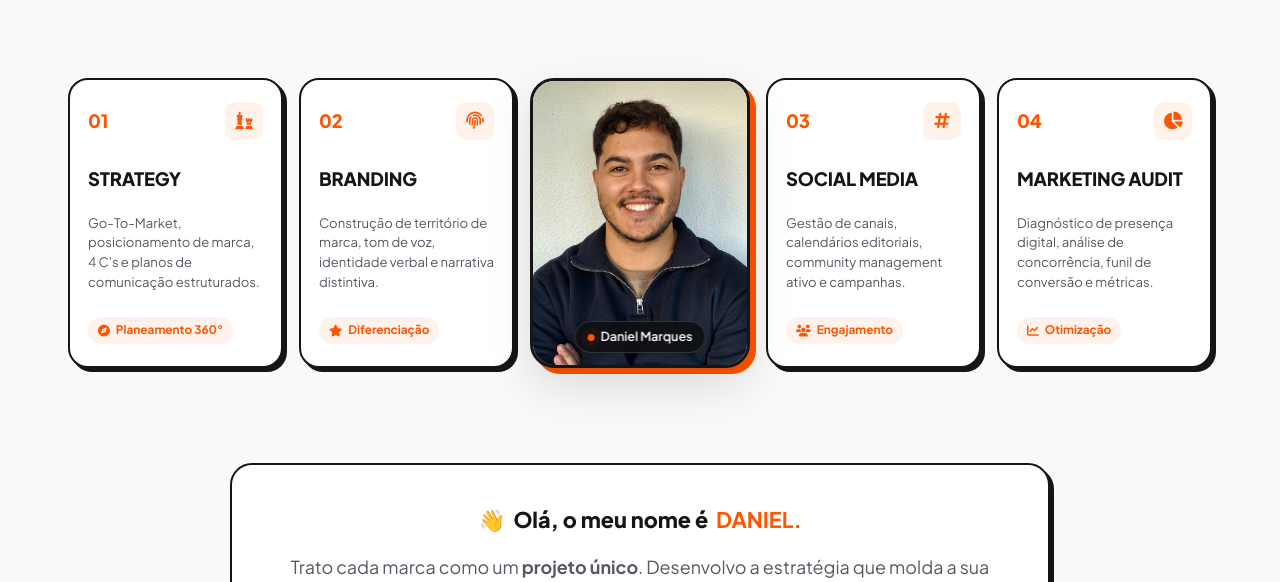
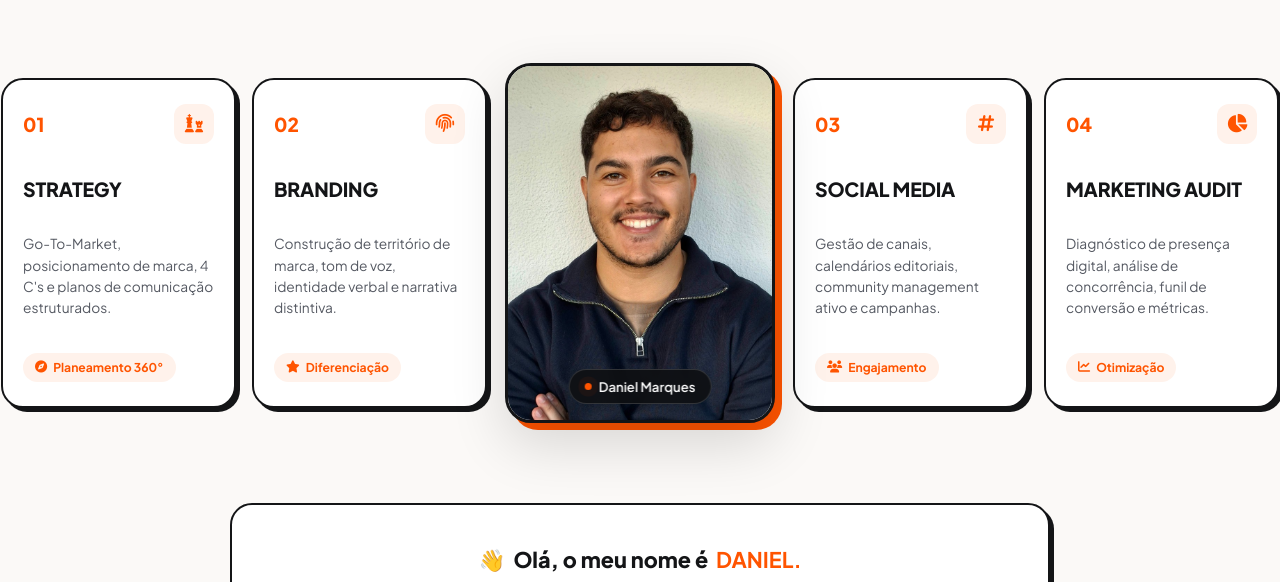
Before and after one commit to danielffmarques/danielffmarques.github.io, a plain HTML site: page index.html in a window 1280 px wide. Shown: the part 658-1240 px from the top of the page. Drawn offline with Linux system fonts and the light colour scheme.

Commit message:
Enlarge cards and portrait with prominent hierarchy, set cursor to default

```diff
--- a/style.css
+++ b/style.css
@@ -489,15 +489,15 @@ a {
   display: flex;
   justify-content: center;
   align-items: center;
-  gap: 16px;
+  gap: 18px;
   position: relative;
-  min-height: 380px;
-  max-width: 1280px;
+  min-height: 420px;
+  max-width: 1360px;
   margin: 36px auto 50px auto;
   perspective: 1200px;
 }
 
-/* Center Portrait Card */
+/* Center Portrait Card (Larger & Prominent) */
 .stage-center-portrait {
   position: relative;
   z-index: 10;
@@ -505,29 +505,32 @@ a {
   display: flex;
   flex-direction: column;
   align-items: center;
+  cursor: default;
   transition: transform 0.6s cubic-bezier(0.16, 1, 0.3, 1);
 }
 
 .portrait-card-frame {
-  width: 220px;
-  height: 290px;
-  border-radius: 24px;
+  width: 270px;
+  height: 360px;
+  border-radius: 26px;
   overflow: hidden;
   position: relative;
-  border: 3px solid var(--border-dark);
-  box-shadow: 0 18px 45px rgba(0, 0, 0, 0.12), 6px 6px 0px var(--primary);
+  border: 3.5px solid var(--border-dark);
+  box-shadow: 0 22px 55px rgba(0, 0, 0, 0.14), 7px 7px 0px var(--primary);
   background: var(--bg-surface);
+  cursor: default;
   transition: transform 0.4s ease, box-shadow 0.4s ease;
 }
 
 [data-theme="dark"] .portrait-card-frame {
-  border-color: rgba(255, 255, 255, 0.2);
-  box-shadow: 0 18px 45px rgba(0, 0, 0, 0.4), 6px 6px 0px var(--primary);
+  border-color: rgba(255, 255, 255, 0.25);
+  box-shadow: 0 22px 55px rgba(0, 0, 0, 0.5), 7px 7px 0px var(--primary);
 }
 
 .portrait-card-frame:hover {
-  transform: translateY(-4px) scale(1.02);
-  box-shadow: 0 24px 55px rgba(255, 84, 0, 0.25), 8px 8px 0px var(--primary);
+  cursor: default;
+  transform: translateY(-4px) scale(1.01);
+  box-shadow: 0 26px 60px rgba(255, 84, 0, 0.22), 8px 8px 0px var(--primary);
 }
 
 .stage-portrait-img {
@@ -536,26 +539,29 @@ a {
   object-fit: cover;
   object-position: center 18%;
   display: block;
+  cursor: default;
+  user-select: none;
 }
 
 .portrait-badge {
   position: absolute;
-  bottom: 12px;
+  bottom: 16px;
   left: 50%;
   transform: translateX(-50%);
   background: rgba(14, 15, 18, 0.88);
   backdrop-filter: blur(8px);
   color: #FFFFFF;
-  padding: 5px 12px;
+  padding: 6px 15px;
   border-radius: 9999px;
-  font-size: 0.78rem;
+  font-size: 0.82rem;
   font-weight: 600;
   display: inline-flex;
   align-items: center;
-  gap: 6px;
+  gap: 7px;
   white-space: nowrap;
-  box-shadow: 0 4px 12px rgba(0,0,0,0.25);
+  box-shadow: 0 4px 14px rgba(0,0,0,0.25);
   border: 1px solid rgba(255, 255, 255, 0.15);
+  cursor: default;
 }
 
 .portrait-badge .pulse-dot {
@@ -583,20 +589,21 @@ a {
   justify-content: flex-start;
 }
 
-/* Individual Specialization Card */
+/* Individual Specialization Card (Larger, Non-Clickable Presentation) */
 .spec-card {
-  width: 215px;
-  min-height: 290px;
+  width: 235px;
+  min-height: 330px;
   background: var(--bg-surface);
   border: 2px solid var(--border-dark);
-  border-radius: 20px;
+  border-radius: 22px;
   box-shadow: 4px 4px 0px var(--border-dark);
-  padding: 22px 18px;
+  padding: 24px 20px;
   display: flex;
   flex-direction: column;
   justify-content: space-between;
   position: relative;
-  cursor: pointer;
+  cursor: default !important;
+  user-select: none;
   will-change: transform, opacity;
   transition: box-shadow 0.3s ease, border-color 0.3s ease, transform 0.3s ease;
 }
@@ -607,9 +614,10 @@ a {
 }
 
 .spec-card:hover {
-  transform: translateY(-8px) scale(1.03) !important;
+  cursor: default !important;
+  transform: translateY(-4px) !important;
   border-color: var(--primary);
-  box-shadow: 8px 8px 0px var(--primary) !important;
+  box-shadow: 6px 6px 0px var(--primary) !important;
 }
 
 .spec-card-top {
@@ -617,59 +625,64 @@ a {
   justify-content: space-between;
   align-items: center;
   margin-bottom: 12px;
+  cursor: default;
 }
 
 .spec-num {
   font-family: var(--font-display);
+  font-size: 1.2rem;
+  font-weight: 800;
+  color: var(--primary);
+  cursor: default;
+}
+
+.spec-icon {
+  width: 40px;
+  height: 40px;
+  border-radius: 12px;
+  background: var(--primary-light);
+  color: var(--primary);
+  display: flex;
+  align-items: center;
+  justify-content: center;
   font-size: 1.15rem;
-  font-weight: 800;
-  color: var(--primary);
-}
-
-.spec-icon {
-  width: 38px;
-  height: 38px;
-  border-radius: 10px;
-  background: var(--primary-light);
-  color: var(--primary);
-  display: flex;
-  align-items: center;
-  justify-content: center;
-  font-size: 1.1rem;
-  transition: transform 0.3s ease;
+  cursor: default;
 }
 
 .spec-card:hover .spec-icon {
-  transform: rotate(10deg) scale(1.1);
+  transform: rotate(6deg) scale(1.06);
 }
 
 .spec-title {
   font-family: var(--font-display);
-  font-size: 1.15rem;
+  font-size: 1.22rem;
   font-weight: 800;
   color: var(--text-main);
-  margin-bottom: 8px;
+  margin-bottom: 10px;
   letter-spacing: -0.01em;
+  cursor: default;
 }
 
 .spec-desc {
-  font-size: 0.82rem;
+  font-size: 0.86rem;
   color: var(--text-muted);
-  line-height: 1.5;
-  margin-bottom: 14px;
+  line-height: 1.55;
+  margin-bottom: 16px;
+  cursor: default;
 }
 
 .spec-tag {
   display: inline-flex;
   align-items: center;
   gap: 6px;
-  font-size: 0.74rem;
+  font-size: 0.76rem;
   font-weight: 700;
   color: var(--primary);
   background: var(--primary-light);
-  padding: 4px 10px;
+  padding: 5px 12px;
   border-radius: 9999px;
   width: fit-content;
+  cursor: default;
 }
 
 /* ==========================================================================
@@ -677,14 +690,14 @@ a {
    ========================================================================== */
 /* Left Wing: Cards originate from behind portrait */
 .stage-wing-left .card-left-1 {
-  transform: translateX(250px) scale(0.65) rotate(6deg);
+  transform: translateX(280px) scale(0.65) rotate(6deg);
   opacity: 0;
   pointer-events: none;
   transition: transform 0.85s cubic-bezier(0.16, 1, 0.3, 1) 0.12s, opacity 0.5s ease 0.12s, box-shadow 0.3s ease;
 }
 
 .stage-wing-left .card-left-2 {
-  transform: translateX(130px) scale(0.75) rotate(3deg);
+  transform: translateX(150px) scale(0.75) rotate(3deg);
   opacity: 0;
   pointer-events: none;
   transition: transform 0.75s cubic-bezier(0.16, 1, 0.3, 1) 0.04s, opacity 0.5s ease 0.04s, box-shadow 0.3s ease;
@@ -692,14 +705,14 @@ a {
 
 /* Right Wing: Cards originate from behind portrait */
 .stage-wing-right .card-right-1 {
-  transform: translateX(-130px) scale(0.75) rotate(-3deg);
+  transform: translateX(-150px) scale(0.75) rotate(-3deg);
   opacity: 0;
   pointer-events: none;
   transition: transform 0.75s cubic-bezier(0.16, 1, 0.3, 1) 0.04s, opacity 0.5s ease 0.04s, box-shadow 0.3s ease;
 }
 
 .stage-wing-right .card-right-2 {
-  transform: translateX(-250px) scale(0.65) rotate(-6deg);
+  transform: translateX(-280px) scale(0.65) rotate(-6deg);
   opacity: 0;
   pointer-events: none;
   transition: transform 0.85s cubic-bezier(0.16, 1, 0.3, 1) 0.12s, opacity 0.5s ease 0.12s, box-shadow 0.3s ease;
```
